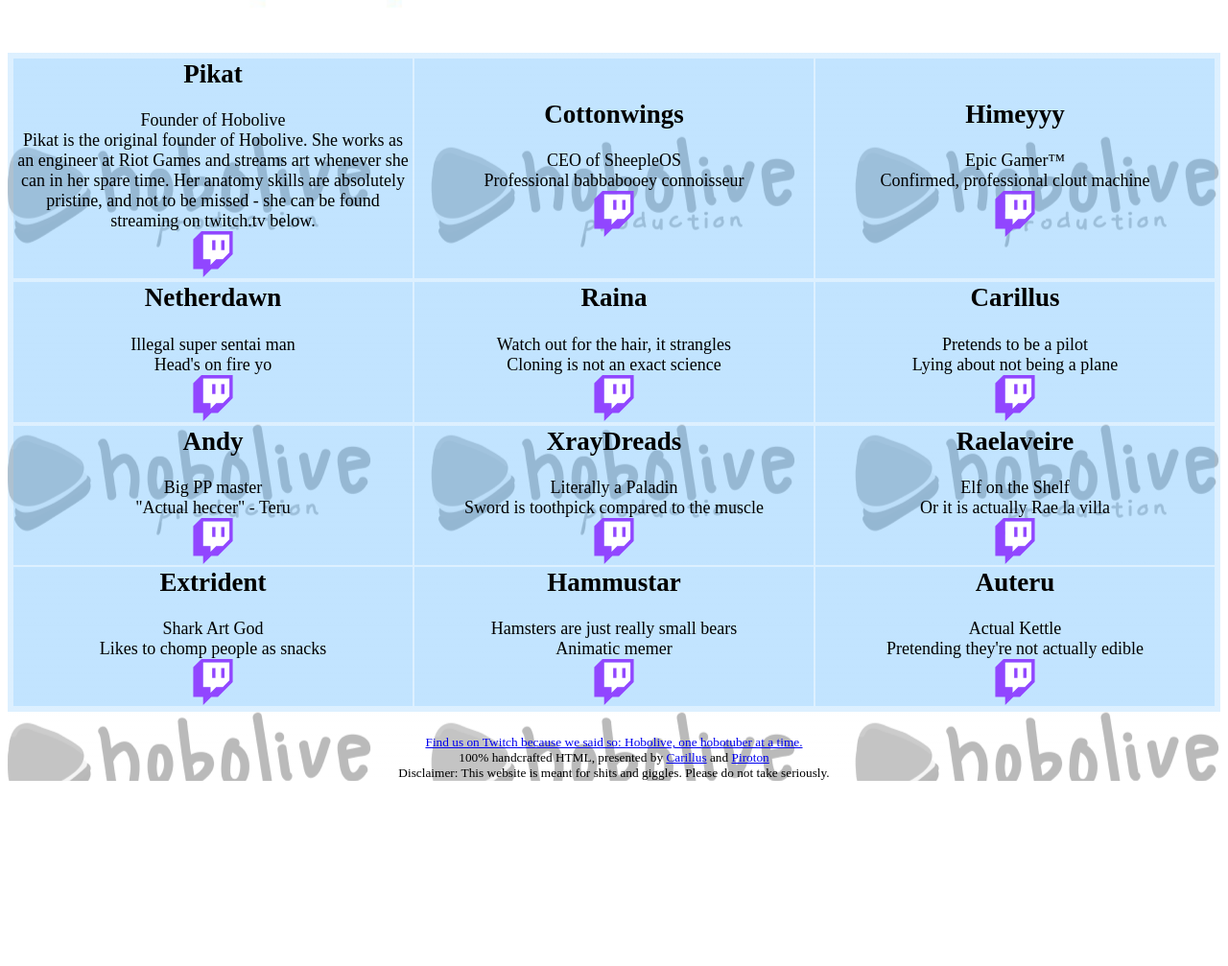
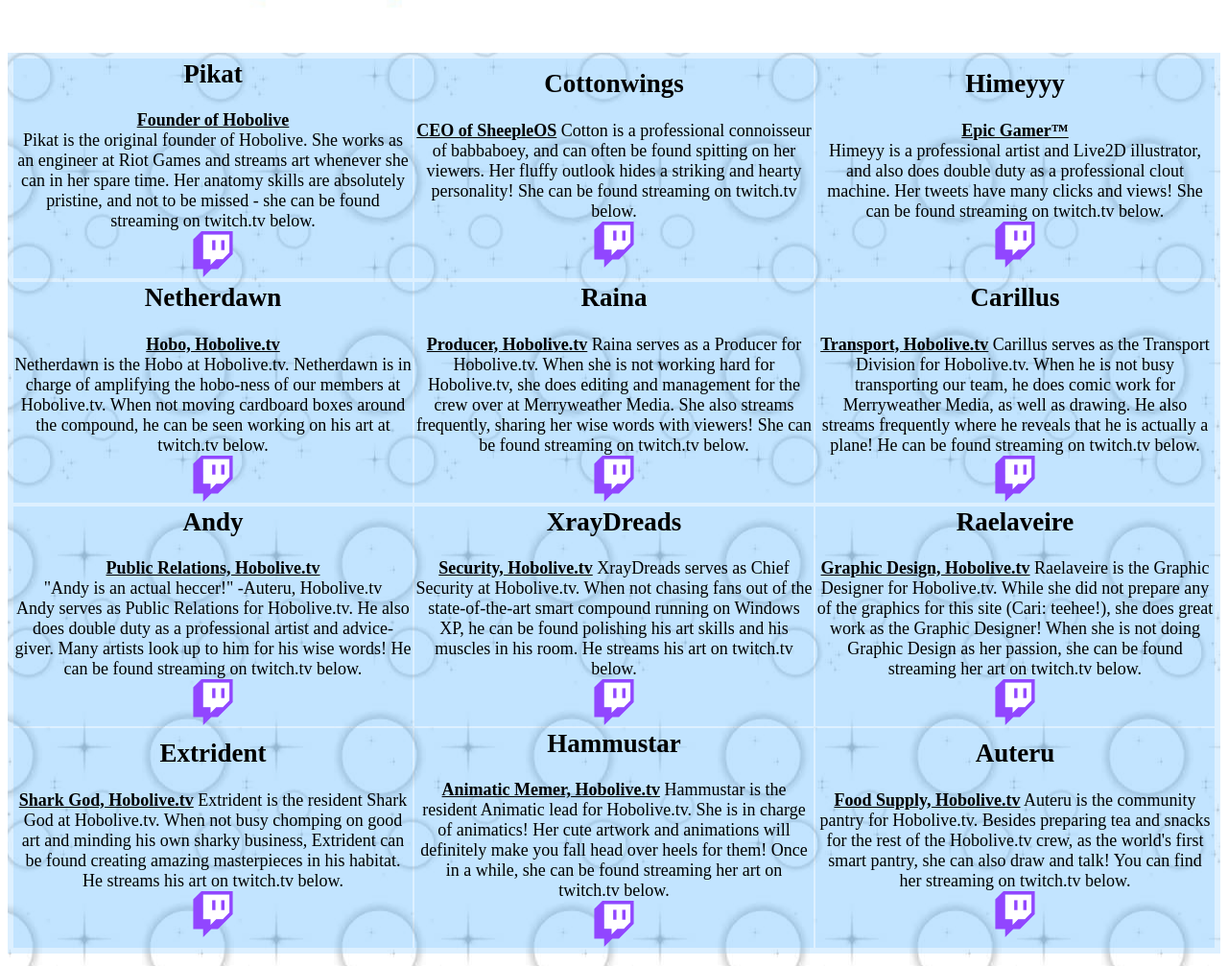
Before and after one commit to piroton/hobolive.tv, a plain HTML site: page index.html in a window 1280 px wide. Shown: the part 1023-2030 px from the top of the page at 96% size. Before the commit the page ends 1845 px from the top, so only its background shows below. Drawn offline with Linux system fonts and the light colour scheme.

Commit message:
text change
WE'VE KNOWN THIS WEBSITE FOR ONE DAY
YOUR EYES ARE ACHING BUT, YOU'RE TOO FAR TO SAY IT

```diff
--- a/css/style.css
+++ b/css/style.css
@@ -2,7 +2,7 @@
     display: filled;
     align-items: center;
     justify-content: center;
-    background-image: url(../img/hobolive-bw.png),
+    background-image: url(../img/hobolive-bw.jpg),
                     linear-gradient(rgb(255, 255, 255), rgba(0, 0, 0,0));
     background-position-x: center;
     background-position-y: center;
--- a/index.html
+++ b/index.html
@@ -53,20 +53,20 @@
                         <tr>
                             <td class='tablecol'>
                                 <h2>Pikat</h2>
-                                Founder of Hobolive<br>
+                                <b><u>Founder of Hobolive</u></b><br>
                                 Pikat is the original founder of Hobolive. She works as an engineer at Riot Games and streams art whenever she can in her spare time. Her anatomy skills are absolutely pristine, and not to be missed - she can be found streaming on twitch.tv below.<br>
                                 <a href="https://www.twitch.tv/pikat"><img src="img/twitch.svg" title="Twitch" class="icon"/></a>
                             </td>
                             <td class='tablecol'>
                                 <h2>Cottonwings</h2>
-                                CEO of SheepleOS<br>
-                                Professional babbabooey connoisseur<br>
+                                <b><u>CEO of SheepleOS</u></b>
+                                Cotton is a professional connoisseur of babbaboey, and can often be found spitting on her viewers. Her fluffy outlook hides a striking and hearty personality! She can be found streaming on twitch.tv below.<br>
                                 <a href="https://cotton.stream"><img src="img/twitch.svg" title="Twitch" class="icon"/></a>
                             </td>
                             <td class='tablecol'>
                                 <h2>Himeyyy</h2>
-                                Epic Gamer™ <br>
-                                Confirmed, professional clout machine<br>
+                                <b><u>Epic Gamer™</u></b><br>
+                                Himeyy is a professional artist and Live2D illustrator, and also does double duty as a professional clout machine. Her tweets have many clicks and views! She can be found streaming on twitch.tv below.<br>
                                 <a href="https://www.twitch.tv/himeyyy"><img src="img/twitch.svg" title="Twitch" class="icon"/></a>
                             </td>
                         </tr>
@@ -74,20 +74,20 @@
                         <tr>
                             <td class='tablecol'>
                                 <h2>Netherdawn</h2>
-                                Illegal super sentai man<br>
-                                Head's on fire yo<br>
+                                <b><u>Hobo, Hobolive.tv</u></b><br>
+                                Netherdawn is the Hobo at Hobolive.tv. Netherdawn is in charge of amplifying the hobo-ness of our members at Hobolive.tv. When not moving cardboard boxes around the compound, he can be seen working on his art at twitch.tv below.<br>
                                 <a href="https://www.twitch.tv/netherdawn"><img src="img/twitch.svg" title="Twitch" class="icon"/></a>
                             </td>
                             <td class='tablecol'>
                                 <h2>Raina</h2>
-                                Watch out for the hair, it strangles<br>
-                                Cloning is not an exact science<br>
+                                <b><u>Producer, Hobolive.tv</u></b>
+                                Raina serves as a Producer for Hobolive.tv. When she is not working hard for Hobolive.tv, she does editing and management for the crew over at Merryweather Media. She also streams frequently, sharing her wise words with viewers! She can be found streaming on twitch.tv below.<br>
                                 <a href="https://cazz.stream"><img src="img/twitch.svg" title="Twitch" class="icon"/></a>
                             </td>
                             <td class='tablecol'>
                                 <h2>Carillus</h2>
-                                Pretends to be a pilot<br>
-                                Lying about not being a plane<br>
+                                <b><u>Transport, Hobolive.tv</u></b>
+                                Carillus serves as the Transport Division for Hobolive.tv. When he is not busy transporting our team, he does comic work for Merryweather Media, as well as drawing. He also streams frequently where he reveals that he is actually a plane! He can be found streaming on twitch.tv below.<br>
                                 <a href="https://carillus.stream"><img src="img/twitch.svg" title="Twitch" class="icon"/></a>
                             </td>
                         </tr>
@@ -95,40 +95,41 @@
                         <tr>
                             <td class='tablecol'>
                                 <h2>Andy</h2>
-                                Big PP master<br>
-                                "Actual heccer" - Teru<br>
+                                <b><u>Public Relations, Hobolive.tv</u></b><br>
+                                "Andy is an actual heccer!" -Auteru, Hobolive.tv<br>
+Andy serves as Public Relations for Hobolive.tv. He also does double duty as a professional artist and advice-giver. Many artists look up to him for his wise words! He can be found streaming on twitch.tv below.<br>
                                 <a href="https://www.twitch.tv/andyface"><img src="img/twitch.svg" title="Twitch" class="icon"/></a>
                             </td>
                             <td class='tablecol'>
                                 <h2>XrayDreads</h2>
-                                Literally a Paladin<br>
-                                Sword is toothpick compared to the muscle<br>
+                                <b><u>Security, Hobolive.tv</u></b>
+                                XrayDreads serves as Chief Security at Hobolive.tv. When not chasing fans out of the state-of-the-art smart compound running on Windows XP, he can be found polishing his art skills and his muscles in his room. He streams his art on twitch.tv below.<br>
                                 <a href="https://jinpaladin.stream"><img src="img/twitch.svg" title="Twitch" class="icon"/></a>
                             </td>
                             <td class='tablecol'>
                                 <h2>Raelaveire</h2>
-                                Elf on the Shelf<br>
-                                Or it is actually Rae la villa<br>
+                                <b><u>Graphic Design, Hobolive.tv</u></b>
+                                Raelaveire is the Graphic Designer for Hobolive.tv. While she did not prepare any of the graphics for this site (Cari: teehee!), she does great work as the Graphic Designer! When she is not doing Graphic Design as her passion, she can be found streaming her art on twitch.tv below.<br>
                                 <a href="https://raelaveire.stream"><img src="img/twitch.svg" title="Twitch" class="icon"/></a>
                             </td>
                         </tr>
                         <tr>
                             <td class='tablecol'>
                                 <h2>Extrident</h2>
-                                Shark Art God<br>
-                                Likes to chomp people as snacks<br>
+                                <b><u>Shark God, Hobolive.tv</u></b>
+                                Extrident is the resident Shark God at Hobolive.tv. When not busy chomping on good art and minding his own sharky business, Extrident can be found creating amazing masterpieces in his habitat. He streams his art on twitch.tv below.<br>
                                 <a href="https://www.twitch.tv/extrident"><img src="img/twitch.svg" title="Twitch" class="icon"/></a>
                             </td>
                             <td class='tablecol'>
                                 <h2>Hammustar</h2>
-                                Hamsters are just really small bears<br>
-                                Animatic memer<br>
+                                <b><u>Animatic Memer, Hobolive.tv</u></b>
+                                Hammustar is the resident Animatic lead for Hobolive.tv. She is in charge of animatics! Her cute artwork and animations will definitely make you fall head over heels for them! Once in a while, she can be found streaming her art on twitch.tv below.<br>
                                 <a href="https://hammu.stream"><img src="img/twitch.svg" title="Twitch" class="icon"/></a>
                             </td>
                             <td class='tablecol'>
                                 <h2>Auteru</h2>
-                                Actual Kettle<br>
-                                Pretending they're not actually edible<br>
+                                <b><u>Food Supply, Hobolive.tv</u></b>
+                                Auteru is the community pantry for Hobolive.tv. Besides preparing tea and snacks for the rest of the Hobolive.tv crew, as the world's first smart pantry, she can also draw and talk! You can find her streaming on twitch.tv below.<br>
                                 <a href="https://www.twitch.tv/auteru"><img src="img/twitch.svg" title="Twitch" class="icon"/></a>
                             </td>
                         </tr>
```
Also changed, not shown: img/hobolive-bw.jpg (added).
